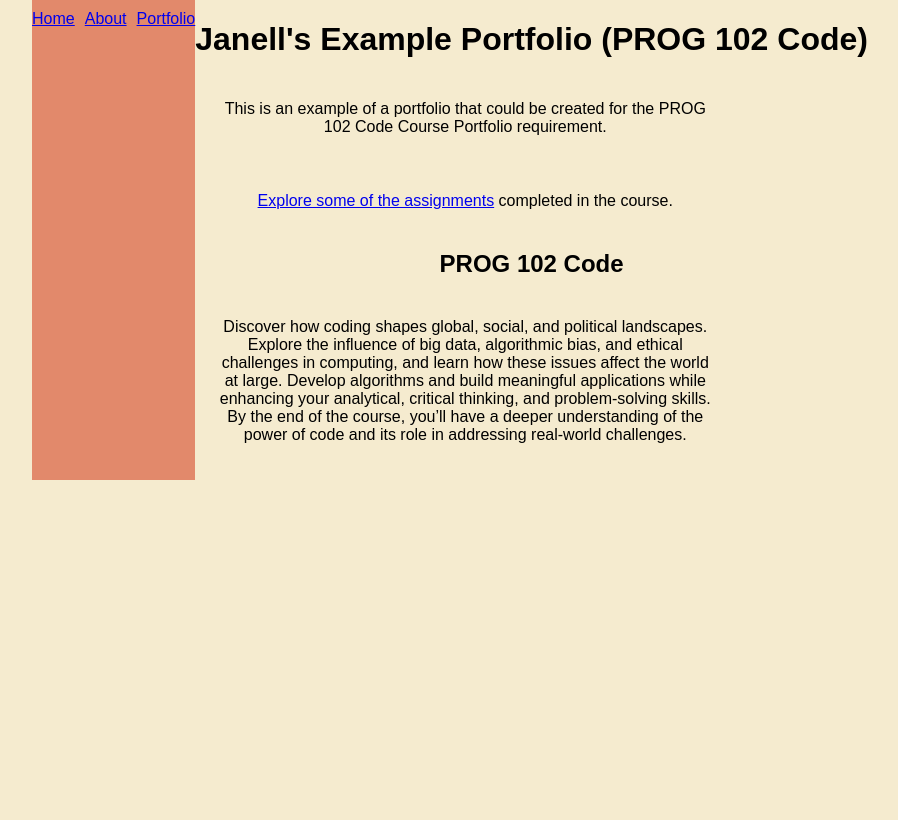
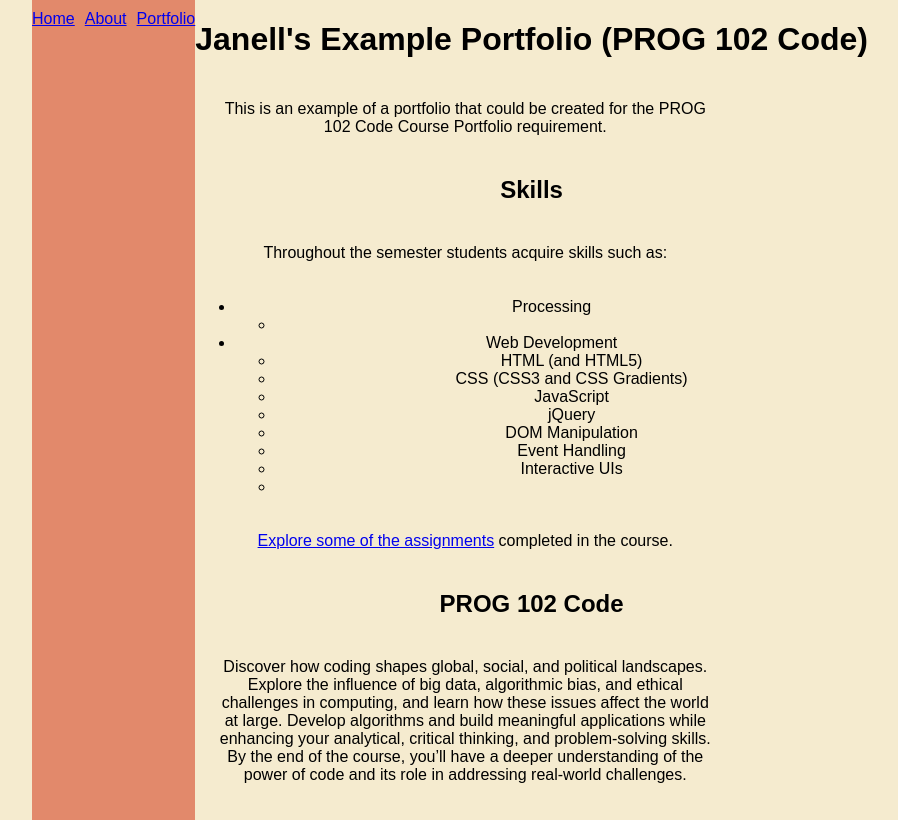
Before and after one commit to janell-baxter/PROG102Code, a plain HTML site: page index.html in a window 1280 px wide. Shown: the whole page, without its empty margins (190-1088 px from the left). Drawn offline with Linux system fonts and the light colour scheme.

Commit message:
Enhance portfolio with skills section
Added skills section with processing and web development details.

```diff
--- a/index.html
+++ b/index.html
@@ -18,6 +18,29 @@ Janell Baxter, 2026
          <h1>Janell's Example Portfolio (PROG 102 Code)</h1>
 
          <p>This is an example of a portfolio that could be created for the PROG 102 Code Course Portfolio requirement.</p>
+         <h2>Skills</h2>
+         <p>Throughout the semester students acquire skills such as:</p>
+
+         <ul>
+            <li>Processing
+               <ul>
+               <li></li>
+               </ul>
+            </li>
+            <li>Web Development
+               <ul>
+               <li>HTML (and HTML5)</li>
+               <li>CSS (CSS3 and CSS Gradients)</li>
+               <li>JavaScript</li>
+               <li>jQuery</li>
+               <li>DOM Manipulation</li>
+               <li>Event Handling</li>
+               <li>Interactive UIs</li>
+               <li></li>
+               </ul>
+            </li>
+
+         </ul>
          <p><a href="portfolio.html" alt="Link to Portfolio Examples">Explore some of the assignments</a> completed in the course.</p>
          <h2>PROG 102 Code</h2>
          <p>Discover how coding shapes global, social, and political landscapes. Explore the influence of big data, algorithmic bias, and ethical challenges in computing, and learn how these issues affect the world at large. Develop algorithms and build meaningful applications while enhancing your analytical, critical thinking, and problem-solving skills. By the end of the course, you’ll have a deeper understanding of the power of code and its role in addressing real-world challenges.</p>
```
